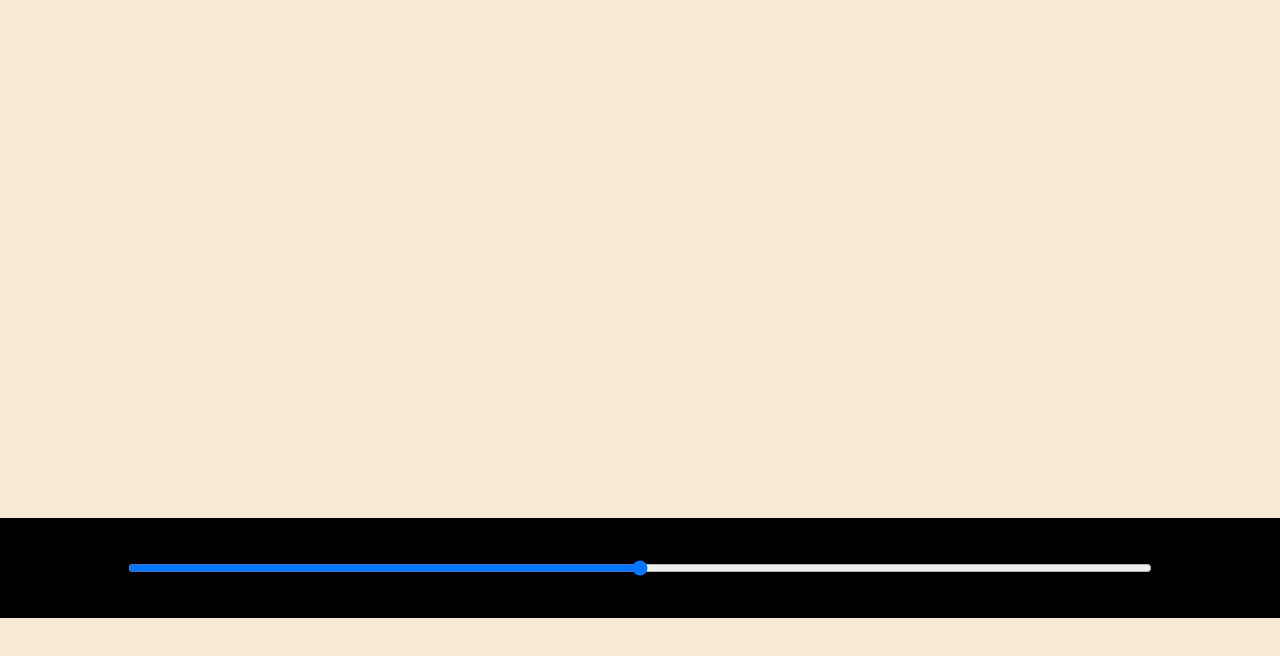
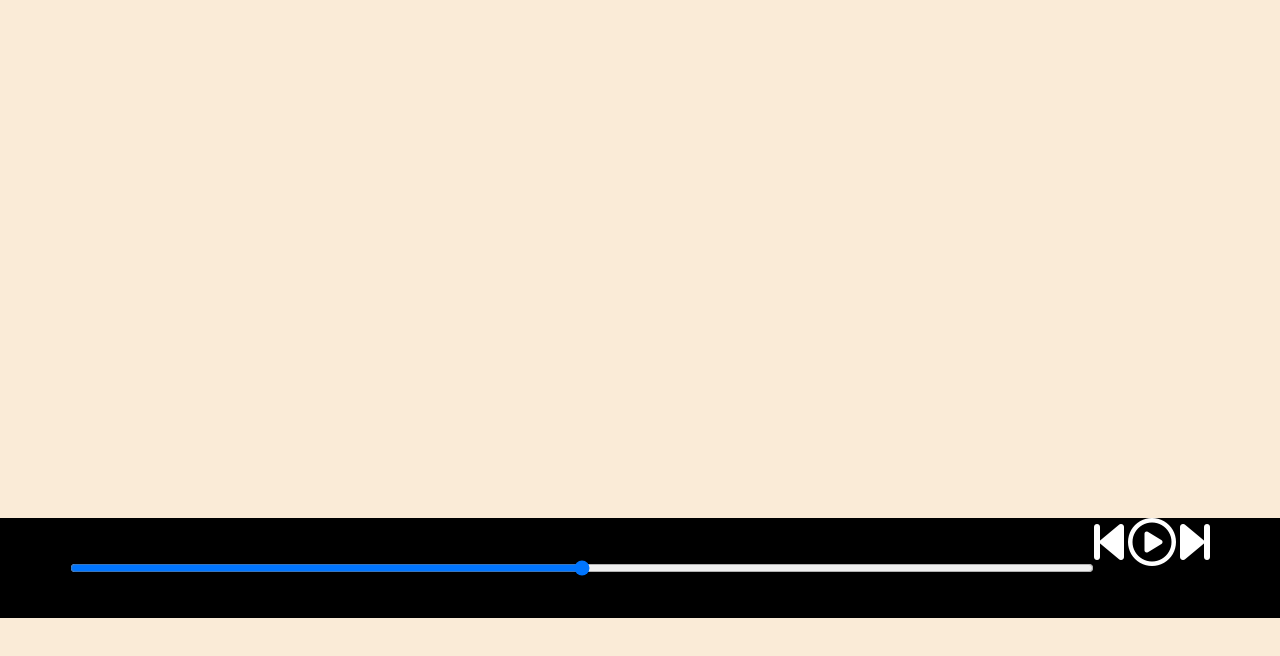
Before and after one commit to HamzaArif538/Spotify-Clone, a plain HTML site: page index.html in a window 1280 px wide. Shown: the part 118-774 px from the top of the page. Drawn offline with Linux system fonts and the light colour scheme; a web font is replaced by a local one.

Commit message:
adding icons

```diff
--- a/index.html
+++ b/index.html
@@ -28,11 +28,14 @@
         <input type="range" name="range" id="myProgressBar" min="0" max="100">
         <div class="icons">
             <!-- fontawesome icons -->
+            <i class="fa-solid fa-3x fa-backward-step"></i>
+            <i class="fa-regular fa-3x fa-circle-play"></i>
+            <i class="fa-solid fa-3x fa-forward-step"></i>
         </div>
     </div>
 
 
-
+    <script src="https://kit.fontawesome.com/00b0320ee3.js" crossorigin="anonymous"></script>
     <script src="script.js"></script>
 </body>
 </html>
--- a/style.css
+++ b/style.css
@@ -45,6 +45,7 @@ nav ul li{
     position: sticky;
     height: 100px;
     background-color: black;
+    color: #fff;
     display: flex;
     justify-content: center;
 }
```
